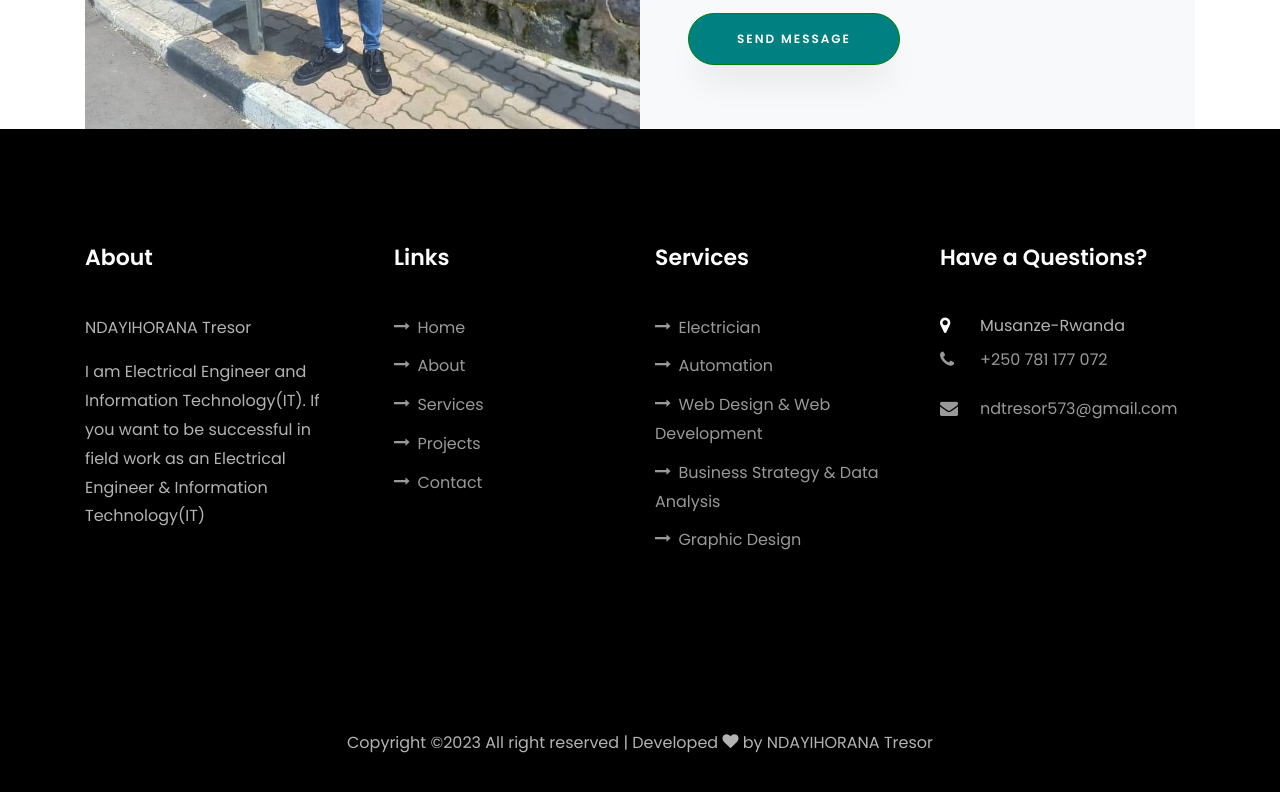
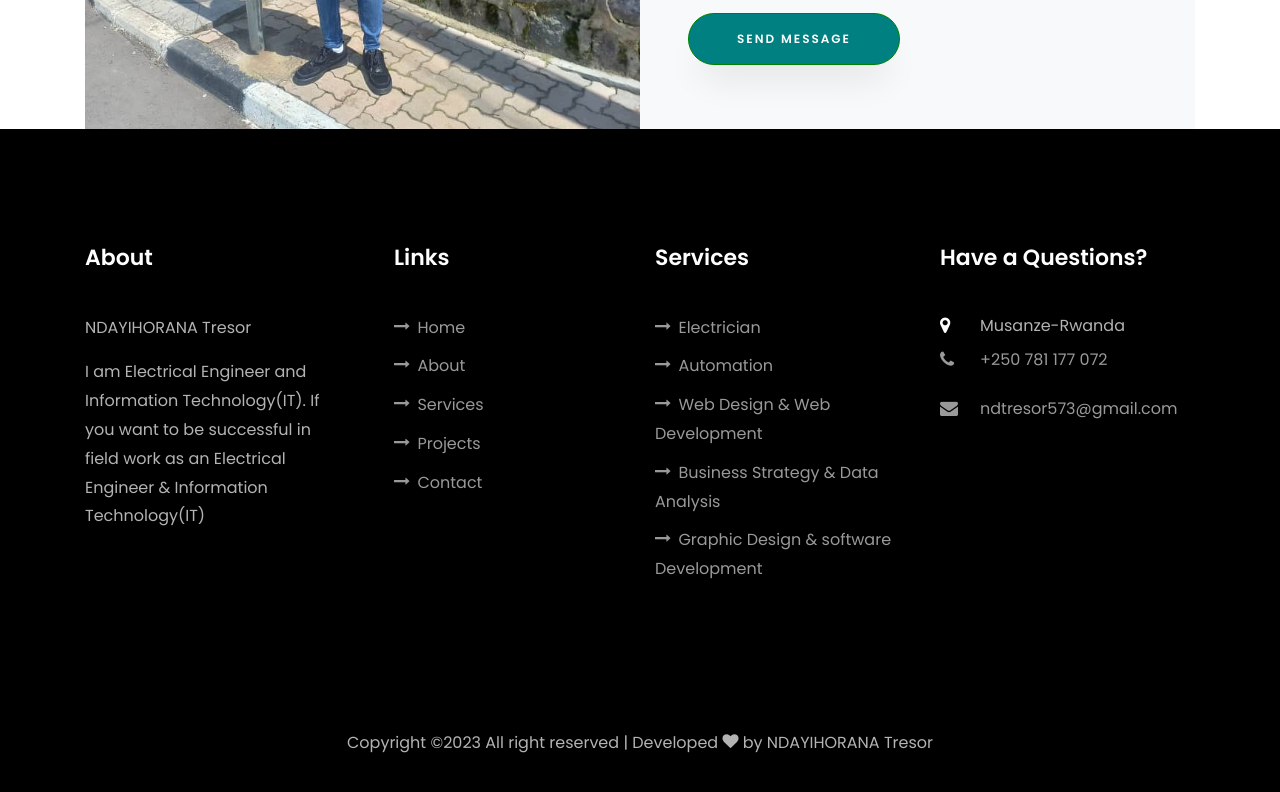
Before and after one commit to NDAYIHORANA/ndayihoranatresor.github.io, a plain HTML site: page index.html in a window 1280 px wide. Shown: the part 10673-11465 px from the top of the page. Drawn offline with Linux system fonts and the light colour scheme; files whose address does not match are found by name.

Commit message:
Update index.html

```diff
--- a/index.html
+++ b/index.html
@@ -899,7 +899,7 @@
                 <li><a href="#"><span class="icon-long-arrow-right mr-2"></span>Automation</a></li>
                 <li><a href="#"><span class="icon-long-arrow-right mr-2"></span>Web Design & Web Development </a></li>
                 <li><a href="#"><span class="icon-long-arrow-right mr-2"></span>Business Strategy & Data Analysis</a></li>
-                <li><a href="#"><span class="icon-long-arrow-right mr-2"></span>Graphic Design</a></li>
+                <li><a href="#"><span class="icon-long-arrow-right mr-2"></span>Graphic Design & software Development</a></li>
               </ul>
             </div>
           </div>
```
